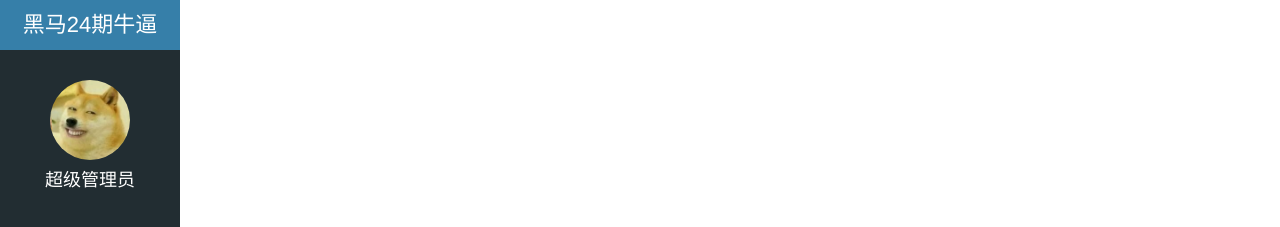
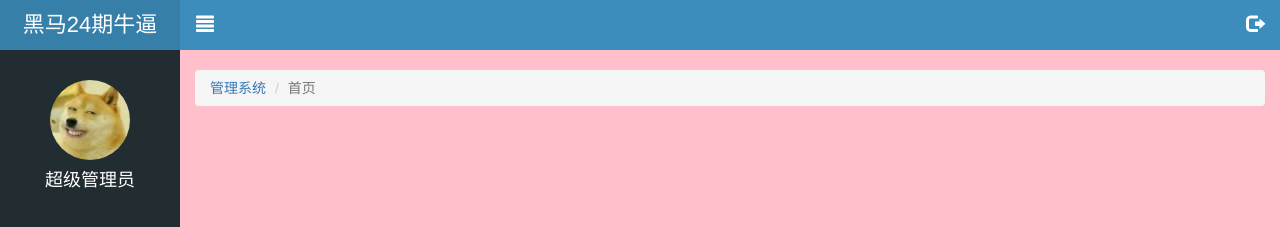
Before and after one commit to JepsonGithub/sh24_letao, a website: page public/back/index.html in a window 1280 px wide. Shown: the top 227 px of the page. Drawn offline with Linux system fonts and the light colour scheme.

Commit message:
整体公共静态布局完成

```diff
--- a/public/back/css/common.css
+++ b/public/back/css/common.css
@@ -29,6 +29,10 @@ a:active {
   margin-top: 150px;
 }
 
+.mt_20 {
+  margin-top: 20px;
+}
+
 /* .lt_aside 侧边栏样式 */
 .lt_aside {
   width: 180px;
@@ -37,6 +41,7 @@ a:active {
   position: fixed;
   left: 0;
   top: 0;
+  z-index: 999;
 }
 .lt_aside .brand {
   width: 180px;
@@ -86,3 +91,30 @@ a:active {
 .lt_aside .nav .child a {
   padding-left: 60px;
 }
+
+
+/* .lt_main 的样式 */
+.lt_main {
+  height: 2000px;
+  background-color: pink;
+  padding-left: 180px;
+  padding-top: 50px;
+}
+
+.lt_topbar {
+  position: fixed;
+  left: 0;
+  top: 0;
+  width: 100%;
+  height: 50px;
+  background-color: #3C8DBC;
+  padding-left: 180px;
+}
+.lt_topbar .icon_menu,
+.lt_topbar .icon_logout {
+  width: 50px;
+  line-height: 50px;
+  color: #fff;
+  text-align: center;
+  font-size: 18px;
+}
--- a/public/back/index.html
+++ b/public/back/index.html
@@ -41,6 +41,28 @@
   </div>
 </div>
 
+<!-- 右侧主体布局 -->
+<div class="lt_main">
+
+  <!-- 上面的 topbar -->
+  <div class="lt_topbar">
+    <a href="#" class="pull-left icon_menu"><i class="glyphicon glyphicon-align-justify"></i></a>
+    <a href="#" class="pull-right icon_logout"><i class="glyphicon glyphicon-log-out"></i></a>
+  </div>
+
+  <!-- 流式布局容器, 宽度100%, 默认有15px的两侧padding值-->
+  <div class="container-fluid">
+
+    <!-- 面包屑导航, 路径导航 -->
+    <ol class="breadcrumb mt_20">
+      <li><a href="index.html">管理系统</a></li>
+      <li class="active">首页</li>
+    </ol>
+
+
+  </div>
+
+</div>
 
 
 
```
